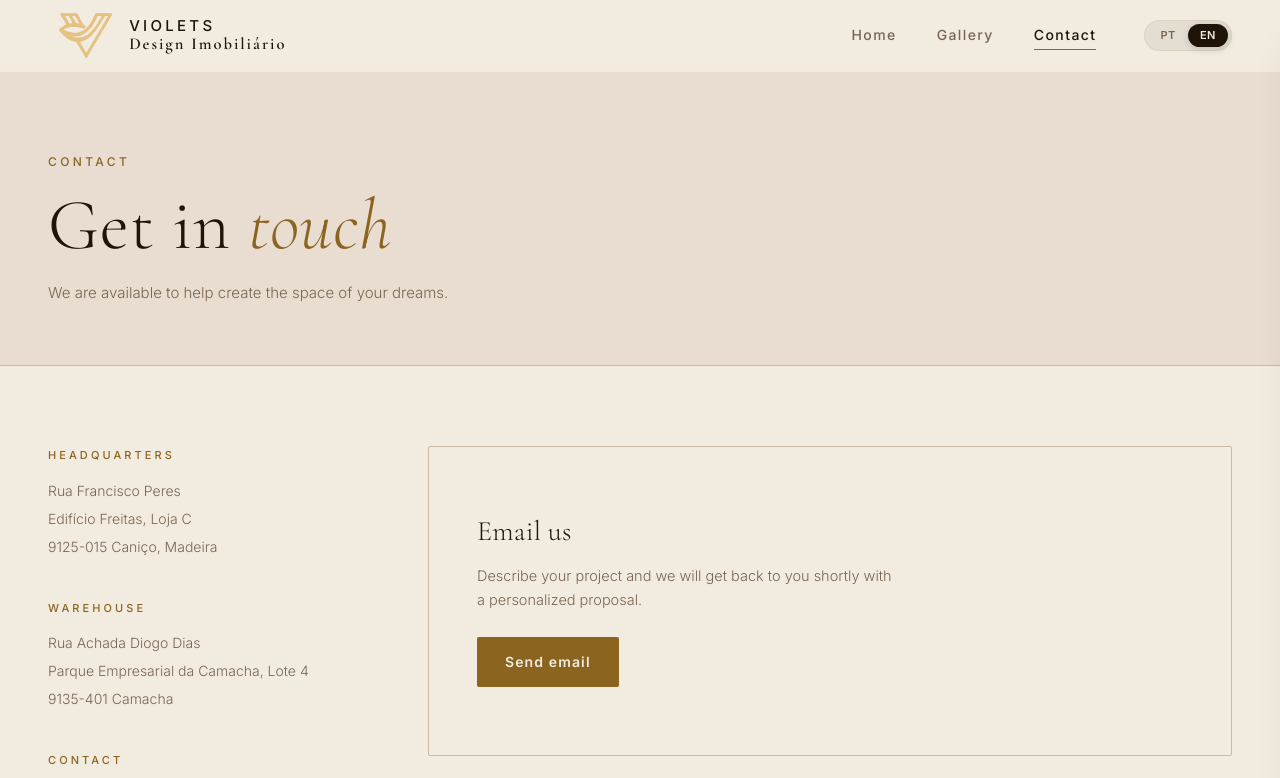
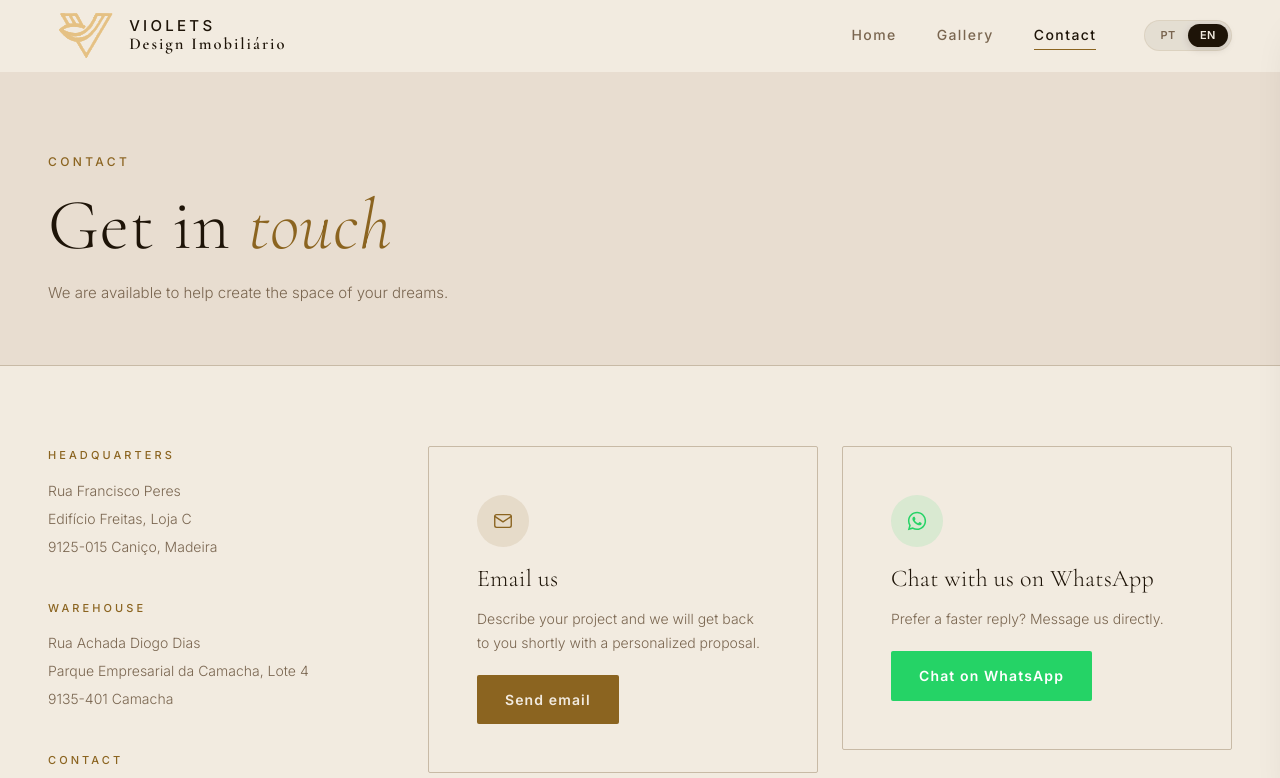
Before and after one commit to joaolopes53/violets, a React (Vite) app: page /contacto in a window 1280 px wide. Shown: the top 778 px of the page. Built offline with nearby package versions, Linux system fonts and the light colour scheme.

Commit message:
feat: add icons and update grid layout for contact CTAs

```diff
--- a/src/pages/Contacto.css
+++ b/src/pages/Contacto.css
@@ -92,31 +92,50 @@
 
 /* CTAs */
 .contacto__ctas {
-  display: flex;
-  flex-direction: column;
+  display: grid;
+  grid-template-columns: 1fr 1fr;
   gap: 24px;
+  align-items: start;
 }
 
 .email-cta {
   display: flex;
   flex-direction: column;
   align-items: flex-start;
-  gap: 16px;
-  padding: 20px 0;
+  gap: 14px;
+}
+
+.email-cta__icon {
+  display: flex;
+  align-items: center;
+  justify-content: center;
+  width: 52px;
+  height: 52px;
+  border-radius: 50%;
+  margin-bottom: 4px;
+}
+
+.email-cta__icon--gold {
+  background: rgba(139, 100, 32, 0.12);
+  color: var(--gold);
+}
+
+.email-cta__icon--whatsapp {
+  background: rgba(37, 211, 102, 0.12);
+  color: #25D366;
 }
 
 .email-cta h3 {
-  font-size: 28px;
+  font-size: 24px;
   font-weight: 300;
   color: var(--text);
 }
 
 .email-cta p {
   color: var(--text-muted);
-  font-size: 14.5px;
-  max-width: 420px;
+  font-size: 14px;
   line-height: 1.7;
-  margin-bottom: 8px;
+  margin-bottom: 6px;
 }
 
 
@@ -157,6 +176,7 @@
     gap: 24px;
   }
   .contacto__form-wrap { padding: 32px; }
+  .contacto__ctas { grid-template-columns: 1fr; }
 }
 
 /* Responsive — Mobile */
--- a/src/pages/Contacto.jsx
+++ b/src/pages/Contacto.jsx
@@ -49,6 +49,12 @@ export default function Contacto() {
             {/* Email CTA */}
             <div className="contacto__form-wrap">
               <div className="email-cta">
+                <div className="email-cta__icon email-cta__icon--gold">
+                  <svg viewBox="0 0 24 24" width="22" height="22" stroke="currentColor" strokeWidth="1.5" fill="none" strokeLinecap="round" strokeLinejoin="round">
+                    <rect x="3" y="5" width="18" height="14" rx="2"></rect>
+                    <path d="M3 7l9 6 9-6"></path>
+                  </svg>
+                </div>
                 <h3>{t('contact.emailCtaTitle')}</h3>
                 <p>{t('contact.emailCtaDesc')}</p>
                 <a
@@ -63,6 +69,11 @@ export default function Contacto() {
             {/* WhatsApp CTA */}
             <div className="contacto__form-wrap">
               <div className="email-cta">
+                <div className="email-cta__icon email-cta__icon--whatsapp">
+                  <svg viewBox="0 0 24 24" width="22" height="22" fill="currentColor">
+                    <path d="M12.04 2C6.58 2 2.13 6.45 2.13 11.91c0 1.75.46 3.45 1.32 4.95L2 22l5.28-1.38a9.9 9.9 0 0 0 4.76 1.21h.01c5.46 0 9.9-4.45 9.9-9.91 0-2.65-1.03-5.13-2.9-7C17.17 3.03 14.69 2 12.04 2zm0 18.14h-.01a8.2 8.2 0 0 1-4.19-1.15l-.3-.18-3.13.82.83-3.05-.2-.31a8.18 8.18 0 0 1-1.26-4.36c0-4.54 3.7-8.24 8.26-8.24 2.2 0 4.27.86 5.83 2.42a8.18 8.18 0 0 1 2.41 5.83c0 4.55-3.7 8.24-8.24 8.24zm4.52-6.16c-.25-.12-1.47-.72-1.7-.81-.23-.08-.39-.12-.56.13-.17.25-.64.81-.78.97-.14.17-.29.19-.53.06-.25-.12-1.05-.39-2-1.23-.74-.66-1.24-1.47-1.38-1.72-.15-.25-.02-.38.11-.51.11-.11.25-.29.37-.43.12-.14.16-.25.25-.41.08-.17.04-.31-.02-.43-.06-.12-.56-1.36-.77-1.86-.2-.48-.41-.42-.56-.43h-.48c-.17 0-.43.06-.66.31-.23.25-.86.85-.86 2.07 0 1.22.89 2.4 1.01 2.57.12.17 1.75 2.67 4.24 3.74.59.26 1.05.41 1.41.52.59.19 1.13.16 1.56.1.48-.07 1.47-.6 1.67-1.18.21-.58.21-1.07.15-1.18-.06-.1-.23-.17-.48-.29z"></path>
+                  </svg>
+                </div>
                 <h3>{t('contact.whatsappCtaTitle')}</h3>
                 <p>{t('contact.whatsappCtaDesc')}</p>
                 <a
@@ -71,9 +82,6 @@ export default function Contacto() {
                   rel="noopener noreferrer"
                   className="btn btn--whatsapp"
                 >
-                  <svg viewBox="0 0 24 24" width="20" height="20" fill="currentColor">
-                    <path d="M12.04 2C6.58 2 2.13 6.45 2.13 11.91c0 1.75.46 3.45 1.32 4.95L2 22l5.28-1.38a9.9 9.9 0 0 0 4.76 1.21h.01c5.46 0 9.9-4.45 9.9-9.91 0-2.65-1.03-5.13-2.9-7C17.17 3.03 14.69 2 12.04 2zm0 18.14h-.01a8.2 8.2 0 0 1-4.19-1.15l-.3-.18-3.13.82.83-3.05-.2-.31a8.18 8.18 0 0 1-1.26-4.36c0-4.54 3.7-8.24 8.26-8.24 2.2 0 4.27.86 5.83 2.42a8.18 8.18 0 0 1 2.41 5.83c0 4.55-3.7 8.24-8.24 8.24zm4.52-6.16c-.25-.12-1.47-.72-1.7-.81-.23-.08-.39-.12-.56.13-.17.25-.64.81-.78.97-.14.17-.29.19-.53.06-.25-.12-1.05-.39-2-1.23-.74-.66-1.24-1.47-1.38-1.72-.15-.25-.02-.38.11-.51.11-.11.25-.29.37-.43.12-.14.16-.25.25-.41.08-.17.04-.31-.02-.43-.06-.12-.56-1.36-.77-1.86-.2-.48-.41-.42-.56-.43h-.48c-.17 0-.43.06-.66.31-.23.25-.86.85-.86 2.07 0 1.22.89 2.4 1.01 2.57.12.17 1.75 2.67 4.24 3.74.59.26 1.05.41 1.41.52.59.19 1.13.16 1.56.1.48-.07 1.47-.6 1.67-1.18.21-.58.21-1.07.15-1.18-.06-.1-.23-.17-.48-.29z"></path>
-                  </svg>
                   {t('contact.whatsappCtaBtn')}
                 </a>
               </div>
```
